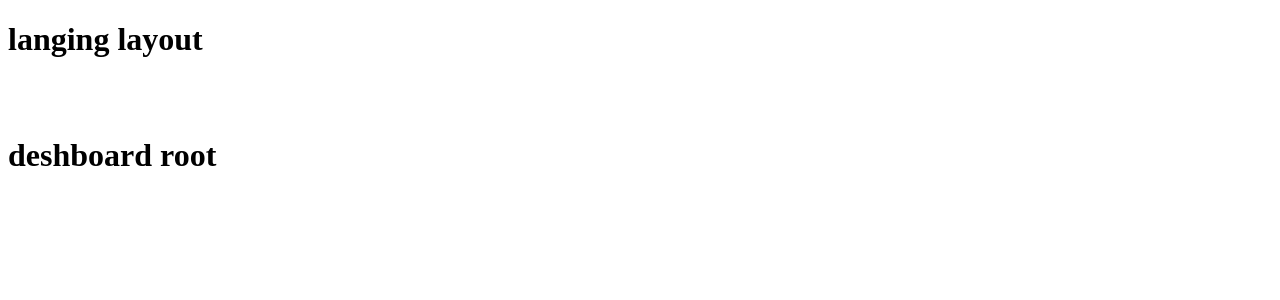
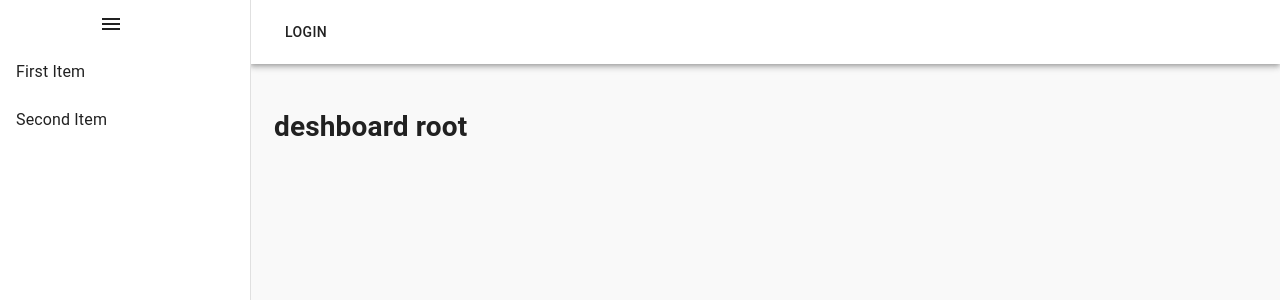
Before and after one commit to rumpapl/albright-portal-demo, a React (Create React App) app: page / in a window 1280 px wide. Shown: the top 300 px of the page. Built offline with nearby package versions, Linux system fonts and the light colour scheme.

Commit message:
worked on adding SideBar, TopBar on Langing-layout

```diff
--- a/package.json
+++ b/package.json
@@ -9,6 +9,7 @@
     "@testing-library/jest-dom": "^5.16.1",
     "@testing-library/react": "^12.1.2",
     "@testing-library/user-event": "^13.5.0",
+    "classnames": "^2.3.1",
     "react": "^17.0.2",
     "react-dom": "^17.0.2",
     "react-router-dom": "^6.2.1",
--- a/src/layouts/landing/index.jsx
+++ b/src/layouts/landing/index.jsx
@@ -1,19 +1,65 @@
-import React from 'react';
+import React, { useState } from "react";
+import {
+    CssBaseline
+} from "@material-ui/core";
+import { makeStyles } from "@material-ui/core/styles";
+import classNames from "classnames";
+import SideBar from "./navBar/sidebar";
+import TopBar from "./navBar/topBar";
 
-// internal imports
-import { RootContainer } from './elements';
+const drawerWidth = 250;
+
+const useStyles = makeStyles((theme) => ({
+    content: {
+        padding: theme.spacing(3),
+        transition: theme.transitions.create("margin", {
+            easing: theme.transitions.easing.sharp,
+            duration: theme.transitions.duration.leavingScreen
+        })
+    },
+    contentShift: {
+        transition: theme.transitions.create("margin", {
+            easing: theme.transitions.easing.easeOut,
+            duration: theme.transitions.duration.enteringScreen
+        }),
+        marginLeft: drawerWidth
+    }
+}));
 
 const LandingLayout = ({ children }) => {
+    const classes = useStyles({ drawerWidth: drawerWidth });
+    const [open, setOpen] = useState(true);
+
+    function onClose() {
+        setOpen(false);
+    }
+    function onOpen() {
+        setOpen(!open)
+    }
+
     return (
-        <RootContainer>
-            <>
-                <h1>langing layout</h1>
-                <br />
-                <br />
+        <div>
+            <CssBaseline />
+            <TopBar
+                open={open}
+                onOpen={onOpen}
+                drawerWidth={drawerWidth}
+            />
+            <SideBar
+                open={open}
+                onClose={onClose}
+                onOpen={onOpen}
+                drawerWidth={drawerWidth}
+            />
+            <main
+                className={classNames(classes.content, {
+                    [classes.contentShift]: open
+                })}
+            >
                 {children}
-            </>
-        </RootContainer>
-    )
-}
+            </main>
+        </div>
+    );
+};
 
 export default LandingLayout;
--- /dev/null
+++ b/src/layouts/landing/navBar/index.js
@@ -0,0 +1,2 @@
+export * from './sidebar';
+export {default as SideBar} from './sidebar';
--- /dev/null
+++ b/src/layouts/landing/navBar/sidebar/index.jsx
@@ -0,0 +1,57 @@
+import React, { useState } from 'react';
+import PropTypes from 'prop-types';
+import {
+    Typography,
+    IconButton,
+    Drawer,
+    List,
+    ListItem,
+    ListItemText,
+  } from "@material-ui/core";
+  import { makeStyles } from "@material-ui/core/styles";
+  import MenuIcon from "@material-ui/icons/Menu";
+
+  const useStyles = makeStyles((theme) => ({
+    menuButton: {
+      marginRight: theme.spacing(2)
+    },
+    title: {
+      marginRight: "auto"
+    },
+    drawer: {
+      width: ({drawerWidth})=>drawerWidth
+    }
+  }));
+
+const SideBar = (props) => {
+    const{ open, onClose, onOpen, drawerWidth} = props;
+    const classes = useStyles({ drawerWidth: drawerWidth });
+
+    return (
+        <Drawer open={open} onClose={onClose} variant="persistent">
+
+        {open && (
+          <IconButton
+            edge="start"
+            className={classes.menuButton}
+            color="inherit"
+            onClick={onOpen}
+          >
+            <MenuIcon />
+          </IconButton>
+        )}
+        <List disablePadding className={classes.drawer}>
+          <ListItem button>
+            <ListItemText primary="First Item" />
+          </ListItem>
+          <ListItem button>
+            <ListItemText primary="Second Item" />
+          </ListItem>
+        </List>
+      </Drawer>
+    )
+}
+
+SideBar.propTypes = {}
+SideBar.defaultProps = {};
+export default SideBar;
--- /dev/null
+++ b/src/layouts/landing/navBar/topBar/index.jsx
@@ -0,0 +1,65 @@
+import React from 'react'
+import PropTypes from 'prop-types'
+
+import {
+    Button,
+    AppBar,
+    Toolbar,
+    IconButton,
+} from "@material-ui/core";
+import { makeStyles } from "@material-ui/core/styles";
+import MenuIcon from "@material-ui/icons/Menu";
+import classNames from "classnames";
+
+const useStyles = makeStyles((theme) => ({
+    appBar: {
+        transition: theme.transitions.create(["margin", "width"], {
+            easing: theme.transitions.easing.sharp,
+            duration: theme.transitions.duration.leavingScreen
+        })
+    },
+    appBarShift: {
+        width: ({ drawerWidth }) =>`calc(100% - ${drawerWidth}px)`,
+        marginLeft: ({drawerWidth})=>drawerWidth,
+        transition: theme.transitions.create(["margin", "width"], {
+            easing: theme.transitions.easing.easeOut,
+            duration: theme.transitions.duration.enteringScreen
+        })
+    },
+    menuButton: {
+        marginRight: theme.spacing(2)
+    },
+
+}));
+
+const TopBar = (props) => {
+    const{ open,  onOpen, drawerWidth} = props;
+    const classes = useStyles({ drawerWidth: drawerWidth });
+
+    return (
+        <AppBar
+        position="static"
+        color="paper"
+        className={classNames(classes.appBar, { [classes.appBarShift]: open })}
+    >
+        <Toolbar>
+            {!open && (
+                <IconButton
+                    edge="start"
+                    className={classes.menuButton}
+                    color="inherit"
+                    onClick={onOpen}
+                >
+                    <MenuIcon />
+                </IconButton>
+            )}
+            <Button color="inherit">Login</Button>
+        </Toolbar>
+    </AppBar>
+    )
+}
+ TopBar.propTypes = {
+
+}
+
+export default TopBar
```
Also changed, not shown: src/layouts/landing/navBar/sidebar/elements.jsx (added), src/layouts/landing/navBar/topBar/elements.jsx (added), 1 other file (tests, documents, lock files or other folders).
